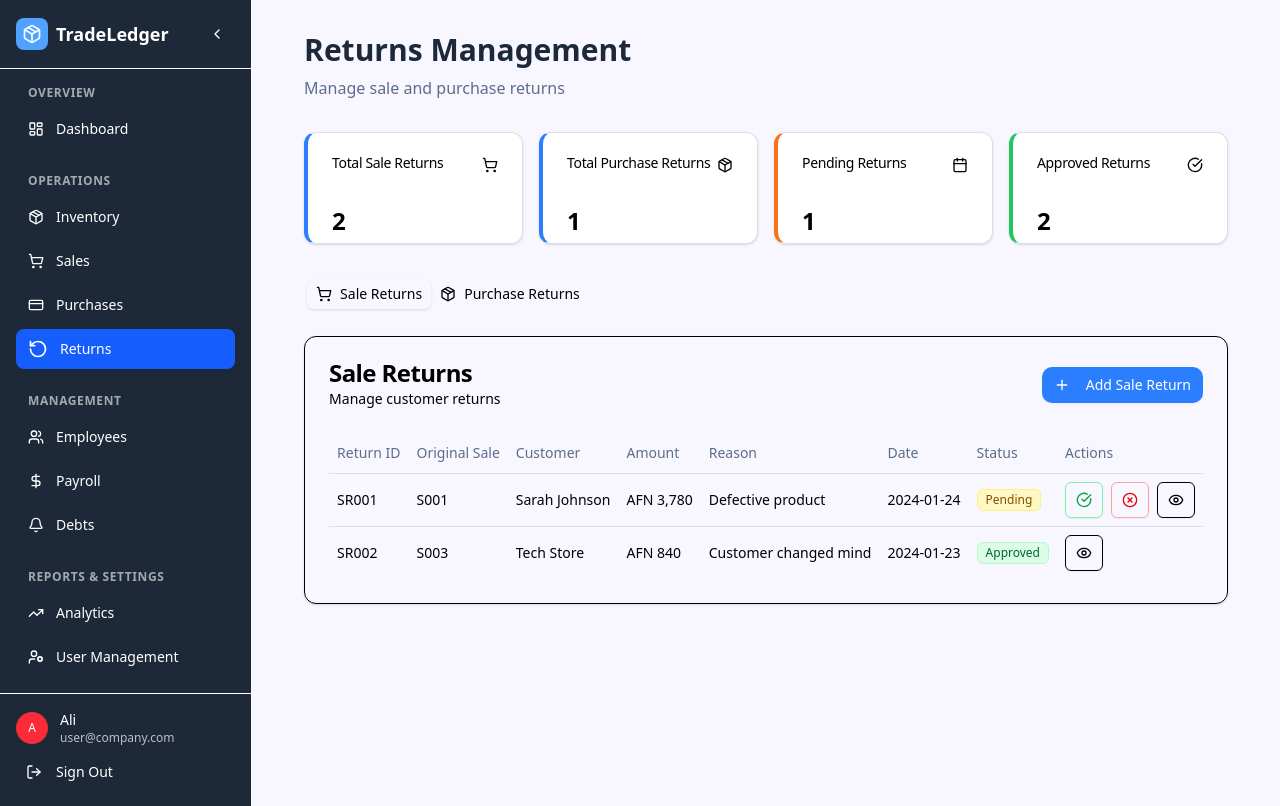
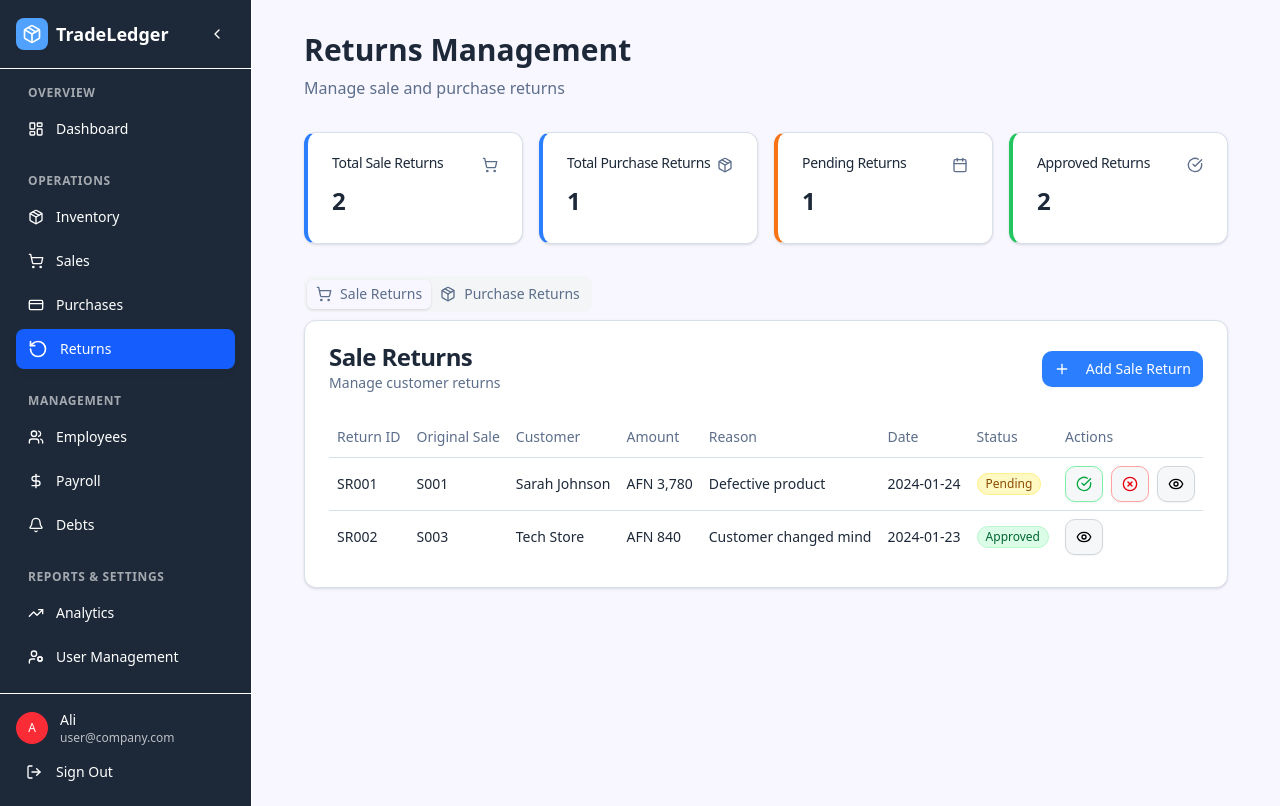
Before and after one commit to Sohrab-Malikzada/Store-Managment_Dashborad, a React (Vite) app: page /returns in a window 1280 px wide. Both pictures are taken after typing "name@example.com", "Sample123" into the empty fields and a click on the button "Sign In". Built offline with nearby package versions, Linux system fonts and the light colour scheme.

Commit message:
Returns.jsx is changed

```diff
--- a/src/Pages/Returns.jsx
+++ b/src/Pages/Returns.jsx
@@ -118,11 +118,11 @@ export default function Returns() {
   const getStatusBadge = (status) => {
     switch (status) {
       case 'pending':
-        return <Badge variant="secondary" className="bg-yellow-100 text-yellow-800 border-yellow-200">Pending</Badge>;
+        return <Badge variant="secondary" className="rounded-full hover:bg-yellow-100/40 bg-yellow-100 text-yellow-800 border-yellow-200">Pending</Badge>;
       case 'approved':
-        return <Badge variant="secondary" className="bg-green-100 text-green-800 border-green-200">Approved</Badge>;
+        return <Badge variant="secondary" className="rounded-full hover:bg-green-100/40 bg-green-100 text-green-800 border-green-200">Approved</Badge>;
       case 'rejected':
-        return <Badge variant="secondary" className="bg-red-100 text-red-800 border-red-200">Rejected</Badge>;
+        return <Badge variant="secondary" className="rounded-full hover:bg-red-100/40 bg-red-100 text-red-800 border-red-200">Rejected</Badge>;
       default:
         return <Badge variant="secondary">{status}</Badge>;
     }
@@ -141,29 +141,29 @@ export default function Returns() {
       <div className="grid gap-4 md:grid-cols-2 lg:grid-cols-4">
         <Card className="border-l-4 h-28 bg-[hsl(0,0%,100%)] border-l-blue-500 border-r-[hsl(214,20%,88%)] border-b-[hsl(214,20%,88%)] border-t-[hsl(214,20%,88%)] ">
           <CardHeader className="flex flex-row items-center justify-between space-y-0 pb-2">
-            <CardTitle className="text-sm font-medium">Total Sale Returns</CardTitle>
-            <ShoppingCart className="h-4 w-4 text-muted-foreground" />
+            <CardTitle className="text-sm font-medium text-[hsl(216,32%,17%)]">Total Sale Returns</CardTitle>
+            <ShoppingCart className="h-4 w-4 text-[hsl(216,20%,45%)]" />
           </CardHeader>
           <CardContent>
-            <div className="text-2xl font-bold">{saleReturns.length}</div>
+            <div className="-mt-5 text-2xl font-bold text-[hsl(216,32%,17%)]">{saleReturns.length}</div>
           </CardContent>
         </Card>
         <Card className="border-l-4 h-28 bg-[hsl(0,0%,100%)] border-l-blue-500 border-r-[hsl(214,20%,88%)] border-b-[hsl(214,20%,88%)] border-t-[hsl(214,20%,88%)] ">
           <CardHeader className="flex flex-row items-center justify-between space-y-0 pb-2">
-            <CardTitle className="text-sm font-medium">Total Purchase Returns</CardTitle>
-            <Package className="h-4 w-4 text-muted-foreground" />
+            <CardTitle className="text-sm font-medium text-[hsl(216,32%,17%)]">Total Purchase Returns</CardTitle>
+            <Package className="h-4 w-4 text-[hsl(216,20%,45%)]" />
           </CardHeader>
           <CardContent>
-            <div className="text-2xl font-bold">{purchaseReturns.length}</div>
+            <div className="-mt-5 text-2xl font-bold text-[hsl(216,32%,17%)]">{purchaseReturns.length}</div>
           </CardContent>
         </Card>
         <Card className="border-l-4 h-28 bg-[hsl(0,0%,100%)] border-l-[rgb(249,115,22)] border-r-[hsl(214,20%,88%)] border-b-[hsl(214,20%,88%)] border-t-[hsl(214,20%,88%)] ">
           <CardHeader className="flex flex-row items-center justify-between space-y-0 pb-2">
-            <CardTitle className="text-sm font-medium">Pending Returns</CardTitle>
-            <Calendar className="h-4 w-4 text-muted-foreground" />
+            <CardTitle className="text-sm font-medium text-[hsl(216,32%,17%)]">Pending Returns</CardTitle>
+            <Calendar className="h-4 w-4 text-[hsl(216,20%,45%)]" />
           </CardHeader>
           <CardContent>
-            <div className="text-2xl font-bold">
+            <div className="-mt-5 text-2xl font-bold text-[hsl(216,32%,17%)]">
               {saleReturns.filter(r => r.status === 'pending').length +
                purchaseReturns.filter(r => r.status === 'pending').length}
             </div>
@@ -171,11 +171,11 @@ export default function Returns() {
         </Card>
         <Card className="border-l-4 h-28 bg-[hsl(0,0%,100%)] border-l-[rgb(34,197,94)] border-r-[hsl(214,20%,88%)] border-b-[hsl(214,20%,88%)] border-t-[hsl(214,20%,88%)] ">
           <CardHeader className="flex flex-row items-center justify-between space-y-0 pb-2">
-            <CardTitle className="text-sm font-medium">Approved Returns</CardTitle>
-            <CheckCircle className="h-4 w-4 text-muted-foreground" />
+            <CardTitle className="text-sm font-medium text-[hsl(216,32%,17%)]">Approved Returns</CardTitle>
+            <CheckCircle className="h-4 w-4 text-[hsl(216,20%,45%)]" />
           </CardHeader>
           <CardContent>
-            <div className="text-2xl font-bold">
+            <div className="-mt-5 text-2xl font-bold text-[hsl(216,32%,17%)]">
               {saleReturns.filter(r => r.status === 'approved').length +
                purchaseReturns.filter(r => r.status === 'approved').length}
             </div>
@@ -183,24 +183,24 @@ export default function Returns() {
         </Card>
       </div>
 
-      <Tabs defaultValue="sales" className="space-y-4">
-        <TabsList>
-          <TabsTrigger value="sales" className="flex items-center gap-2">
-            <ShoppingCart className="h-4 w-4" />
+      <Tabs defaultValue="sales" className="space-y-4x">
+        <TabsList className="bg-[hsl(214,20%,96%)] rounded[10px]">
+          <TabsTrigger value="sales" className="flex text-[hsl(216,20%,45%)] bg-[hsl(214,20%,96%)] items-center gap-2">
+            <ShoppingCart className="h-4 w-4 text-[hsl(216,20%,45%)]" />
             Sale Returns
           </TabsTrigger>
-          <TabsTrigger value="purchases" className="flex items-center gap-2">
-            <Package className="h-4 w-4" />
+          <TabsTrigger value="purchases" className="flex text-[hsl(216,20%,45%)] items-center gap-2">
+            <Package className="h-4 w-4 text-[hsl(216,20%,45%)]"/>
             Purchase Returns
           </TabsTrigger>
         </TabsList>
 
         <TabsContent value="sales" className="space-y-4">
-          <Card>
+          <Card className="bg-[hsl(0,0%,100%)] border-[hsl(214,20%,88%)]">
             <CardHeader className="flex flex-row items-center justify-between">
               <div>
-                <CardTitle>Sale Returns</CardTitle>
-                <CardDescription>Manage customer returns</CardDescription>
+                <CardTitle className="text-[hsl(216,32%,17%)]">Sale Returns</CardTitle>
+                <CardDescription className="text-[hsl(216,20%,45%)]">Manage customer returns</CardDescription>
               </div>
               <Dialog open={showSaleReturnDialog} onOpenChange={setShowSaleReturnDialog}>
                 <DialogTrigger asChild>
@@ -211,15 +211,15 @@ export default function Returns() {
                 </DialogTrigger>
                 <DialogContent className="max-w-md">
                   <DialogHeader>
-                    <DialogTitle>Create Sale Return</DialogTitle>
-                    <DialogDescription>Create a new sale return request</DialogDescription>
+                    <DialogTitle className="text-[hsl(216,32%,17%)]">Create Sale Return</DialogTitle>
+                    <DialogDescription className="text-[hsl(216,20%,45%)]">Create a new sale return request</DialogDescription>
                   </DialogHeader>
                   <div className="space-y-4">
                     <div>
-                      <Label>Select Sale</Label>
+                      <Label className="text-[hsl(216,32%,17%)] mb-1">Select Sale</Label>
                       <Select value={newSaleReturn.originalSaleId} onValueChange={(value) => setNewSaleReturn({...newSaleReturn, originalSaleId: value})}>
-                        <SelectTrigger>
-                          <SelectValue placeholder="Select a sale" />
+                        <SelectTrigger className="text-[hsl(216,32%,17%)]">
+                          <SelectValue placeholder="Select a sale"  />
                         </SelectTrigger>
                         <SelectContent>
                           {mockSales.map((sale) => (
@@ -231,18 +231,19 @@ export default function Returns() {
                       </Select>
                     </div>
                     <div>
-                      <Label>Return Reason</Label>
+                      <Label className="text-[hsl(216,32%,17%)] mb-1">Return Reason</Label>
                       <Textarea
+                        className="text-[hsl(216,32%,17%)]"
                         value={newSaleReturn.reason}
                         onChange={(e) => setNewSaleReturn({...newSaleReturn, reason: e.target.value})}
                         placeholder="Enter reason for return"
                       />
                     </div>
                     <div className="flex gap-2">
-                      <Button onClick={handleSaleReturnSubmit} disabled={!newSaleReturn.originalSaleId || !newSaleReturn.reason}>
+                      <Button className="bg-[linear-gradient(to_right,hsl(200,100%,40%),hsl(210,100%,65%))]  text-white  rounded-[10px] cursor-pointer" onClick={handleSaleReturnSubmit} disabled={!newSaleReturn.originalSaleId || !newSaleReturn.reason}>
                         Create Return
                       </Button>
-                      <Button variant="outline" onClick={() => setShowSaleReturnDialog(false)}>
+                      <Button className="hover:bg-[hsl(214,20%,94%)]  cursor-pointer border-[hsl(214,20%,88%)] rounded-[10px] text-[hsl(216,32%,17%)] shadow-none" variant="outline" onClick={() => setShowSaleReturnDialog(false)}>
                         Cancel
                       </Button>
                     </div>
@@ -253,7 +254,7 @@ export default function Returns() {
             <CardContent>
               <Table>
                 <TableHeader>
-                  <TableRow>
+                  <TableRow className="hover:bg-[hsl(214,20%,97%)]">
                     <TableHead>Return ID</TableHead>
                     <TableHead>Original Sale</TableHead>
                     <TableHead>Customer</TableHead>
@@ -266,13 +267,13 @@ export default function Returns() {
                 </TableHeader>
                 <TableBody>
                   {saleReturns.map((returnItem) => (
-                    <TableRow key={returnItem.id}>
-                      <TableCell className="font-medium">{returnItem.id}</TableCell>
-                      <TableCell>{returnItem.originalSaleId}</TableCell>
-                      <TableCell>{returnItem.customerName}</TableCell>
-                      <TableCell>AFN {returnItem.totalAmount.toLocaleString()}</TableCell>
-                      <TableCell className="max-w-xs truncate">{returnItem.reason}</TableCell>
-                      <TableCell>{returnItem.returnDate}</TableCell>
+                    <TableRow  className="hover:bg-[hsl(214,20%,97%)] not-hover:scroll-smooth" key={returnItem.id}>
+                      <TableCell className="font-medium text-[hsl(216,32%,17%)]">{returnItem.id}</TableCell>
+                      <TableCell className="text-[hsl(216,32%,17%)]">{returnItem.originalSaleId}</TableCell>
+                      <TableCell className="text-[hsl(216,32%,17%)]">{returnItem.customerName}</TableCell>
+                      <TableCell className="text-[hsl(216,32%,17%)]">AFN {returnItem.totalAmount.toLocaleString()}</TableCell>
+                      <TableCell className="max-w-xs truncate text-[hsl(216,32%,17%)]">{returnItem.reason}</TableCell>
+                      <TableCell className="text-[hsl(216,32%,17%)]">{returnItem.returnDate}</TableCell>
                       <TableCell>{getStatusBadge(returnItem.status)}</TableCell>
                       <TableCell>
                         <div className="flex gap-2">
@@ -282,7 +283,7 @@ export default function Returns() {
                                 size="sm"
                                 variant="outline"
                                 onClick={() => handleApproveReturn('sale', returnItem.id)}
-                                className="text-green-600 border-green-300 hover:bg-green-50"
+                                className="rounded-[10px] bg-[hsl(214,20%,97%)]  text-green-600 hover:text-[hsl(216,32%,17%)] border-green-300 hover:bg-green-50"
                               >
                                 <CheckCircle className="h-3 w-3" />
                               </Button>
@@ -290,13 +291,13 @@ export default function Returns() {
                                 size="sm"
                                 variant="outline"
                                 onClick={() => handleRejectReturn('sale', returnItem.id)}
-                                className="text-red-600 border-red-300 hover:bg-red-50"
+                                className="rounded-[10px] hover:text-[hsl(216,32%,17%)] bg-[hsl(214,20%,97%)] text-red-600 border-red-300 hover:bg-red-50"
                               >
                                 <XCircle className="h-3 w-3" />
                               </Button>
                             </>
                           )}
-                          <Button size="sm" variant="outline">
+                          <Button className="rounded-[10px] hover:text-black bg-[hsl(214,20%,97%)] border-gray-300 hover:bg-gray-200" size="sm" variant="outline">
                             <Eye className="h-3 w-3" />
                           </Button>
                         </div>
@@ -309,12 +310,12 @@ export default function Returns() {
           </Card>
         </TabsContent>
 
-        <TabsContent value="purchases" className="space-y-4">
-          <Card>
+        <TabsContent value="purchases" className="space-y-4 w-[1000px]">
+          <Card className="bg-[hsl(0,0%,100%)] border-[hsl(214,20%,88%)]">
             <CardHeader className="flex flex-row items-center justify-between">
               <div>
-                <CardTitle>Purchase Returns</CardTitle>
-                <CardDescription>Manage supplier returns</CardDescription>
+                <CardTitle className="text-[hsl(216,32%,17%)]">Purchase Returns</CardTitle>
+                <CardDescription className="text-[hsl(216,20%,45%)] -mt-1">Manage supplier returns</CardDescription>
               </div>
               <Dialog open={showPurchaseReturnDialog} onOpenChange={setShowPurchaseReturnDialog}>
                 <DialogTrigger asChild>
@@ -323,21 +324,21 @@ export default function Returns() {
                     Add Purchase Return
                   </Button>
                 </DialogTrigger>
-                <DialogContent className="max-w-md">
+                <DialogContent className="max-w-md h-106">
                   <DialogHeader>
-                    <DialogTitle>Create Purchase Return</DialogTitle>
-                    <DialogDescription>Create a new purchase return request</DialogDescription>
+                    <DialogTitle className="text-[hsl(216,32%,17%)]">Create Purchase Return</DialogTitle>
+                    <DialogDescription className="text-[hsl(216,20%,45%)]">Create a new purchase return request</DialogDescription>
                   </DialogHeader>
                   <div className="space-y-4">
                     <div>
-                      <Label>Select Purchase</Label>
+                      <Label className="text-[hsl(216,32%,17%)] -mt-6 mb-1">Select Purchase</Label>
                       <Select value={newPurchaseReturn.originalPurchaseId} onValueChange={(value) => setNewPurchaseReturn({...newPurchaseReturn, originalPurchaseId: value})}>
-                        <SelectTrigger>
+                        <SelectTrigger className="text-[hsl(216,32%,17%)] bg-[hsl(253.33,100%,98.24%)]">
                           <SelectValue placeholder="Select a purchase" />
                         </SelectTrigger>
                         <SelectContent>
                           {mockPurchases.map((purchase) => (
-                            <SelectItem key={purchase.id} value={purchase.id}>
+                            <SelectItem className="text-[hsl(216,32%,17%)]" key={purchase.id} value={purchase.id}>
                               {purchase.id} - {purchase.supplier} - AFN {purchase.unitPrice.toLocaleString()}
                             </SelectItem>
                           ))}
@@ -345,8 +346,9 @@ export default function Returns() {
                       </Select>
                     </div>
                     <div>
-                      <Label>Quantity</Label>
+                      <Label className="text-[hsl(216,32%,17%)] mb-1 mt-5 ">Return Quantity</Label>
                       <Input
+                        className="text-[hsl(216,32%,17%)] h-10 shadow-none bg-[hsl(253.33,100%,98.24%)]"
                         type="number"
                         min={1}
                         value={newPurchaseReturn.quantity}
@@ -354,21 +356,24 @@ export default function Returns() {
                       />
                     </div>
                     <div>
-                      <Label>Return Reason</Label>
+                      <Label className="text-[hsl(216,32%,17%)] mb-1 mt-6">Return Reason</Label>
                       <Textarea
+                        className="shadow-none text-[hsl(216,32%,17%)]"
                         value={newPurchaseReturn.reason}
                         onChange={(e) => setNewPurchaseReturn({...newPurchaseReturn, reason: e.target.value})}
                         placeholder="Enter reason for return"
                       />
                     </div>
-                    <div className="flex gap-2">
+                    <div className="flex gap-2 -mb-8">
                       <Button
+                        className="bg-[linear-gradient(to_right,hsl(200,100%,40%),hsl(210,100%,65%))]  text-white rounded-[10px] cursor-pointer"
                         onClick={handlePurchaseReturnSubmit}
                         disabled={!newPurchaseReturn.originalPurchaseId || !newPurchaseReturn.reason || newPurchaseReturn.quantity < 1}
                       >
+
                         Create Return
                       </Button>
-                      <Button variant="outline" onClick={() => setShowPurchaseReturnDialog(false)}>
+                      <Button className="hover:bg-[hsl(214,20%,94%)]  cursor-pointer border-[hsl(214,20%,88%)] rounded-[10px] text-[hsl(216,32%,17%)] shadow-none" variant="outline" onClick={() => setShowPurchaseReturnDialog(false)}>
                         Cancel
                       </Button>
                     </div>
@@ -395,14 +400,14 @@ export default function Returns() {
                 <TableBody>
                   {purchaseReturns.map((returnItem) => (
                     <TableRow key={returnItem.id}>
-                      <TableCell className="font-medium">{returnItem.id}</TableCell>
-                      <TableCell>{returnItem.originalPurchaseId}</TableCell>
-                      <TableCell>{returnItem.supplierName}</TableCell>
-                      <TableCell>{returnItem.productName}</TableCell>
-                      <TableCell>{returnItem.quantity}</TableCell>
-                      <TableCell>AFN {returnItem.totalAmount.toLocaleString()}</TableCell>
-                      <TableCell className="max-w-xs truncate">{returnItem.reason}</TableCell>
-                      <TableCell>{returnItem.returnDate}</TableCell>
+                      <TableCell className="font-medium text-[hsl(216,32%,17%)]">{returnItem.id}</TableCell>
+                      <TableCell className="text-[hsl(216,32%,17%)]">{returnItem.originalPurchaseId}</TableCell>
+                      <TableCell className="text-[hsl(216,32%,17%)]">{returnItem.supplierName}</TableCell>
+                      <TableCell className="text-[hsl(216,32%,17%)]">{returnItem.productName}</TableCell>
+                      <TableCell className="text-[hsl(216,32%,17%)]">{returnItem.quantity}</TableCell>
+                      <TableCell className="text-[hsl(216,32%,17%)]">AFN {returnItem.totalAmount.toLocaleString()}</TableCell>
+                      <TableCell className="max-w-xs truncate text-[hsl(216,32%,17%)]">{returnItem.reason}</TableCell>
+                      <TableCell className="text-[hsl(216,32%,17%)]">{returnItem.returnDate}</TableCell>
                       <TableCell>{getStatusBadge(returnItem.status)}</TableCell>
                       <TableCell>
                         <div className="flex gap-2">
@@ -412,7 +417,7 @@ export default function Returns() {
                                 size="sm"
                                 variant="outline"
                                 onClick={() => handleApproveReturn('purchase', returnItem.id)}
-                                className="text-green-600 border-green-300 hover:bg-green-50"
+                                className="rounded-[10px] bg-[hsl(214,20%,97%)]  text-green-600 hover:text-[hsl(216,32%,17%)] border-green-300 hover:bg-green-50"
                               >
                                 <CheckCircle className="h-3 w-3" />
                               </Button>
@@ -420,13 +425,13 @@ export default function Returns() {
                                 size="sm"
                                 variant="outline"
                                 onClick={() => handleRejectReturn('purchase', returnItem.id)}
-                                className="text-red-600 border-red-300 hover:bg-red-50"
+                                className="rounded-[10px] hover:text-[hsl(216,32%,17%)] bg-[hsl(214,20%,97%)] text-red-600 border-red-300 hover:bg-red-50"
                               >
                                 <XCircle className="h-3 w-3" />
                               </Button>
                             </>
                           )}
-                          <Button size="sm" variant="outline">
+                          <Button className="rounded-[10px] hover:text-black bg-[hsl(214,20%,97%)] border-gray-300 hover:bg-gray-200" size="sm" variant="outline">
                             <Eye className="h-3 w-3" />
                           </Button>
                         </div>
--- a/src/components/ui/tabs.jsx
+++ b/src/components/ui/tabs.jsx
@@ -38,7 +38,7 @@ function TabsTrigger({
     <TabsPrimitive.Trigger
       data-slot="tabs-trigger"
       className={cn(
-        "data-[state=active]:bg-background dark:data-[state=active]:text-foreground focus-visible:border-ring focus-visible:ring-ring/50 focus-visible:outline-ring dark:data-[state=active]:border-input dark:data-[state=active]:bg-input/30 text-foreground dark:text-muted-foreground inline-flex h-[calc(100%-1px)] flex-1 items-center justify-center gap-1.5 rounded-md border border-transparent px-2 py-1 text-sm font-medium whitespace-nowrap transition-[color,box-shadow] focus-visible:ring-[3px] focus-visible:outline-1 disabled:pointer-events-none disabled:opacity-50 data-[state=active]:shadow-sm [&_svg]:pointer-events-none [&_svg]:shrink-0 [&_svg:not([class*='size-'])]:size-4",
+        "data-[state=active]:bg-[hsl(248,250%,98.5%)] focus:shadow-none dark:data-[state=active]:text-[hsl(216,32%,17%)] focus-visible:border-ring focus-visible:ring-ring/50 focus-visible:outline-ring dark:data-[state=active]:border-none dark:data-[state=active]:bg-input/30 text-foreground dark:text-muted-foreground inline-flex h-[calc(100%-1px)] flex-1 items-center justify-center gap-1.5 rounded-md border border-transparent px-2 py-1 text-sm font-medium whitespace-nowrap transition-[color,box-shadow] focus-visible:ring-[3px] focus-visible:outline-1 disabled:pointer-events-none disabled:opacity-50 data-[state=active]:shadow-sm [&_svg]:pointer-events-none focus:[&_svg]:text-[hsl(216,32%,17%)] [&_svg:not([class*='size-'])]:size-4",
         className
       )}
       {...props} />
```
